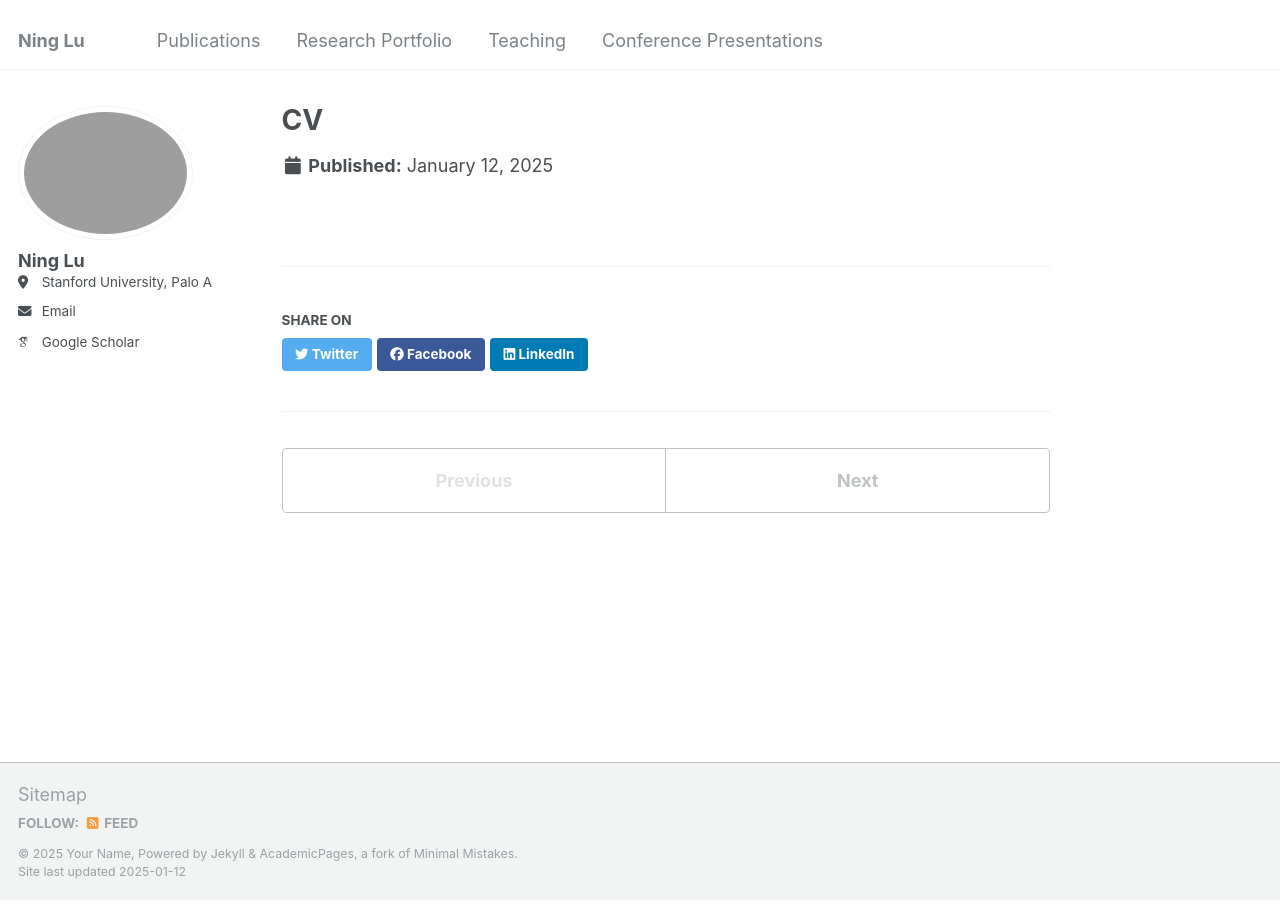
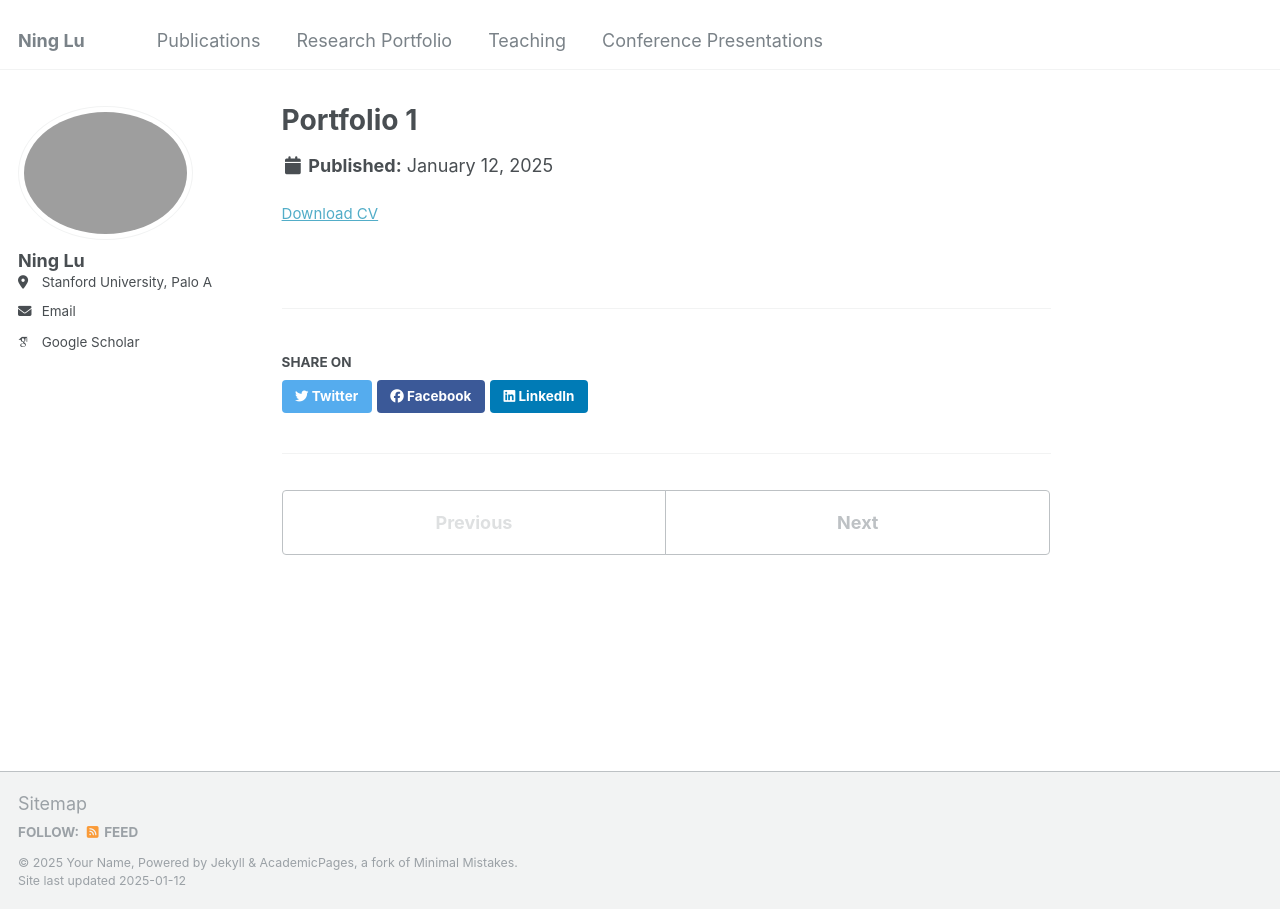
Before and after one commit to NingLu-Ultrasound/ninglu-ultrasound.github.io, a Jekyll site: the page built from _portfolio/portfolio-1.md, in a window 1280 px wide. Built offline with Jekyll 4.4.1, drawn with Linux system fonts in a browser that asks for light colours; some web fonts are replaced; some of the changed lines change nothing that is shown.

Commit message:
Update portfolio-1.md

```diff
--- a/_portfolio/portfolio-1.md
+++ b/_portfolio/portfolio-1.md
@@ -1,6 +1,6 @@
 ---
-title: "CV"
+## CV
 excerpt: "Last update: 12/05/2024"
 collection: portfolio
-paperurl: 'http://ninglu-ultrasound.github.io/files/2_NLcv_faculty_2024_v7.pdf'
+slidesurl: 'http://ninglu-ultrasound.github.io/files/2_NLcv_faculty_2024_v7.pdf'
 ---
```
